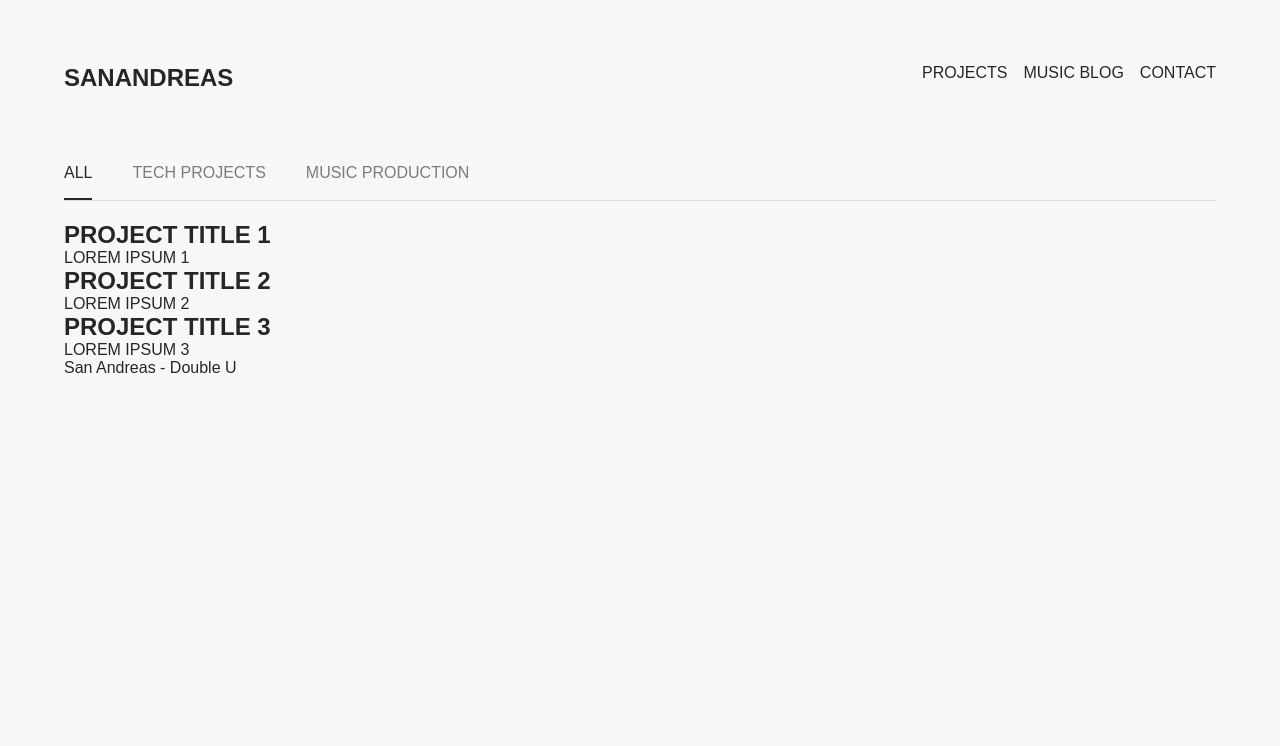
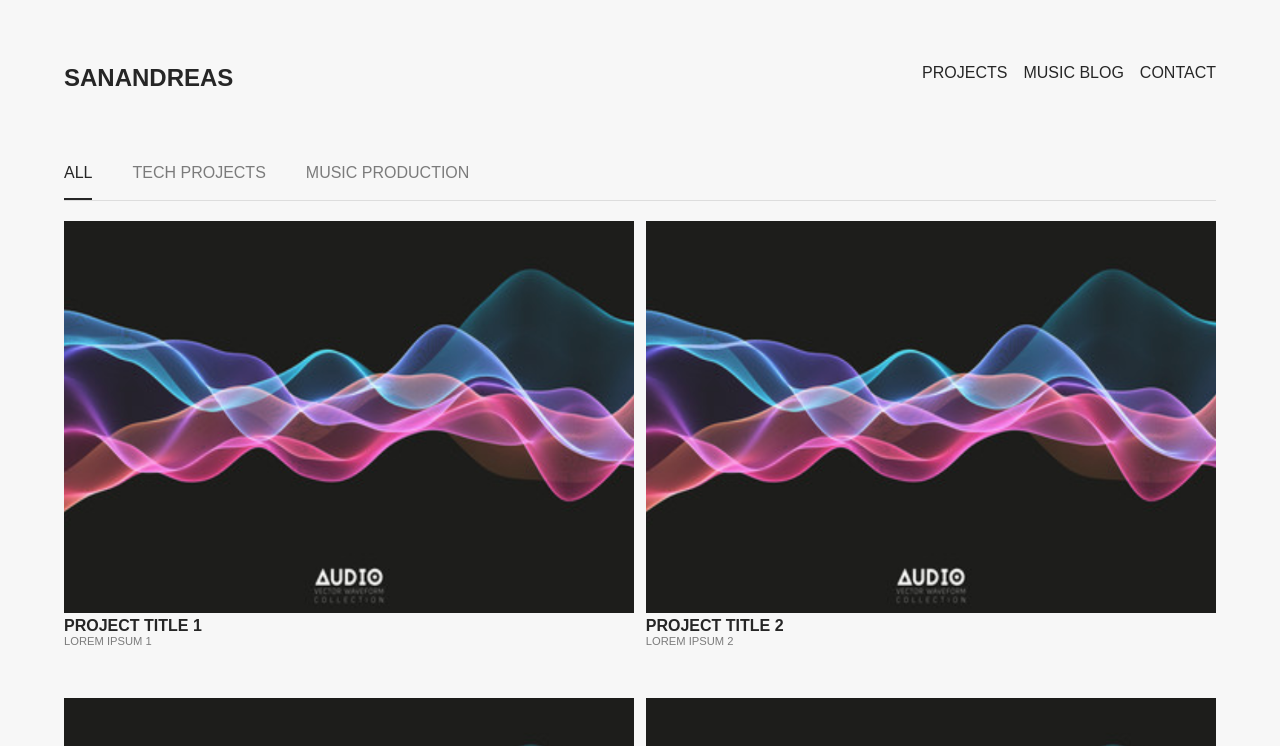
Before and after one commit to EmmAnders/sanandreas-audio-engineer, a React (Create React App) app: page /projects in a window 1280 px wide. Shown: the top 746 px of the page. Built offline with nearby package versions, Linux system fonts and the light colour scheme; a web font is replaced by a local one.

Commit message:
basic card done

```diff
--- a/src/App.scss
+++ b/src/App.scss
@@ -5,7 +5,6 @@
   height: 100vh;
   margin: $page-margin;
   color: $black-text;
-  overflow-x: hidden;
 
   @include desktop-xl {
     margin: 10%;
--- /dev/null
+++ b/src/components/Card.jsx
@@ -0,0 +1,15 @@
+import "../scss/components/Card.scss";
+
+import sampleImage from "../assets/sample.png";
+
+const Card = (props) => {
+  return (
+    <div className={`cardContainer ${props.className}`} key={props.key}>
+      <img className="img" src={sampleImage} alt="" />
+      <h2>{props.title}</h2>
+      <p>{props.desc}</p>
+    </div>
+  );
+};
+
+export default Card;
--- a/src/data/MusicProductionData.js
+++ b/src/data/MusicProductionData.js
@@ -7,4 +7,11 @@ export const MusicProductionData = [
     bandcampUrl:
       "https://w.soundcloud.com/player/?url=https%3A//api.soundcloud.com/tracks/833899528&color=%23262626&auto_play=true&hide_related=false&show_comments=true&show_user=true&show_reposts=false&show_teaser=true&visual=true",
   },
+
+  {
+    id: uuidv4(),
+    title: "San Andreas - Double U",
+    bandcampUrl:
+      "https://w.soundcloud.com/player/?url=https%3A//api.soundcloud.com/tracks/833899528&color=%23262626&auto_play=true&hide_related=false&show_comments=true&show_user=true&show_reposts=false&show_teaser=true&visual=true",
+  },
 ];
--- a/src/data/TechProjectsData.js
+++ b/src/data/TechProjectsData.js
@@ -9,7 +9,7 @@ export const TechProjectsData = [
       "At vero eos et accusamus et iusto odio dignissimos ducimus qui blanditiis praesentium voluptatum deleniti atque corrupti quos dolores et quas molestias excepturi sint occaecati cupiditate non provident, similique sunt in culpa qui officia deserunt mollitia animi, id est laborum et dolorum fuga. ",
     body:
       "At vero eos et accusamus et iusto odio dignissimos ducimus qui blanditiis praesentium voluptatum deleniti atque corrupti quos dolores et quas molestias excepturi sint occaecati cupiditate non provident, similique sunt in culpa qui officia deserunt mollitia animi, id est laborum et dolorum fuga. Et harum quidem rerum facilis est et expedita distinctio. Nam libero tempore, cum soluta nobis est eligendi optio cumque nihil impedit quo minus id quod maxime placeat facere possimus, omnis voluptas assumenda est, omnis dolor repellendus. Temporibus autem quibusdam et aut officiis debitis aut rerum necessitatibus saepe eveniet ut et voluptates repudiandae sint et molestiae non recusandae. Itaque earum rerum hic tenetur a sapiente delectus, ut aut reiciendis voluptatibus maiores alias consequatur aut perferendis doloribus asperiores repellat",
-    images: [],
+    image: "",
     video: "",
   },
 
@@ -25,15 +25,5 @@ export const TechProjectsData = [
     video: "",
   },
 
-  {
-    id: uuidv4(),
-    title: "PROJECT TITLE 3",
-    descShort: "LOREM IPSUM 3",
-    summary:
-      "At vero eos et accusamus et iusto odio dignissimos ducimus qui blanditiis praesentium voluptatum deleniti atque corrupti quos dolores et quas molestias excepturi sint occaecati cupiditate non provident, similique sunt in culpa qui officia deserunt mollitia animi, id est laborum et dolorum fuga. ",
-    body:
-      "At vero eos et accusamus et iusto odio dignissimos ducimus qui blanditiis praesentium voluptatum deleniti atque corrupti quos dolores et quas molestias excepturi sint occaecati cupiditate non provident, similique sunt in culpa qui officia deserunt mollitia animi, id est laborum et dolorum fuga. Et harum quidem rerum facilis est et expedita distinctio. Nam libero tempore, cum soluta nobis est eligendi optio cumque nihil impedit quo minus id quod maxime placeat facere possimus, omnis voluptas assumenda est, omnis dolor repellendus. Temporibus autem quibusdam et aut officiis debitis aut rerum necessitatibus saepe eveniet ut et voluptates repudiandae sint et molestiae non recusandae. Itaque earum rerum hic tenetur a sapiente delectus, ut aut reiciendis voluptatibus maiores alias consequatur aut perferendis doloribus asperiores repellat",
-    images: [],
-    video: "",
-  },
+
 ];
--- a/src/index.scss
+++ b/src/index.scss
@@ -9,6 +9,7 @@
   text-decoration: none;
   list-style: none;
   color: $black-text;
+
 }
 
 html {
@@ -17,7 +18,6 @@ html {
 
 body {
   background: $bg-color-light;
-
   font-family: $primary-font;
   font-weight: 400;
   font-style: normal;
--- a/src/pages/Projects.jsx
+++ b/src/pages/Projects.jsx
@@ -1,51 +1,68 @@
 import { MusicProductionData } from "../data/MusicProductionData";
 import { TechProjectsData } from "../data/TechProjectsData";
+
 import { Tabs, Tab } from "../components/Tabs";
+import Card from "../components/Card";
+
 import "../scss/pages/Projects.scss";
 
 const Projects = () => {
   return (
-    <main className="main">
+    <main className="projects">
       <Tabs>
         <Tab label={"All"} tabName={"ALL"}>
-          <div>
+          <div className="wrapper">
             {TechProjectsData.map((data, i) => {
               return (
-                <div key={data.id}>
-                  <h2>{data.title}</h2>
-                  <p>{data.descShort}</p>
-                </div>
+                <Card
+                  key={data.id}
+                  className="item"
+                  image={data.image}
+                  title={data.title.toUpperCase()}
+                  desc={data.descShort}
+                ></Card>
               );
             })}
 
             {MusicProductionData.map((data, i) => {
               return (
-                <div key={data.id}>
-                  <p>{data.title}</p>
-                </div>
+                <Card
+                  className="item"
+                  key={data.id}
+                  title={data.title.toUpperCase()}
+                ></Card>
               );
             })}
           </div>
         </Tab>
+
         <Tab label={"Tech Projects"} tabName={"TECH PROJECTS"}>
+          <div className="wrapper">
             {TechProjectsData.map((data, i) => {
               return (
-              <div key={data.id}>
-                <h2>{data.title}</h2>
-                <p>{data.descShort}</p>
-              </div>
+                <Card
+                  className={"item"}
+                  key={data.id}
+                  title={data.title.toUpperCase()}
+                  desc={data.descShort}
+                ></Card>
               );
             })}
+          </div>
         </Tab>
 
         <Tab label={"Music Production"} tabName={"MUSIC PRODUCTION"}>
+          <div className="wrapper">
             {MusicProductionData.map((data, i) => {
               return (
-              <div key={data.id}>
-                <p>{data.title}</p>
-              </div>
+                <Card
+                  className={"item"}
+                  key={data.id}
+                  title={data.title.toUpperCase()}
+                ></Card>
               );
             })}
+          </div>
         </Tab>
       </Tabs>
     </main>
--- a/src/scss/Variables.scss
+++ b/src/scss/Variables.scss
@@ -4,10 +4,11 @@ $bg-color-light: #f7f7f7;
 $black-text: #262626;
 $white-text: #f7f7f7;
 
-$accent-color: #1BA68C;
+$accent-color: #1ba68c;
 
 $headline: 3rem;
 $paragraph: 1rem;
+$small: 0.7rem;
 
 $page-margin: 5%;
 
--- /dev/null
+++ b/src/scss/components/Card.scss
@@ -0,0 +1,24 @@
+@import "../Variables.scss";
+@import "../Mixins.scss";
+
+.cardContainer {
+  width: 99%;
+  height: 100%;
+  cursor: pointer;
+  padding-bottom: 5rem;
+
+  h2 {
+    color: $black-text;
+    font-size: $paragraph;
+  }
+
+  p {
+    color: $grey;
+    font-size: $small;
+  }
+
+  .img {
+    width: 100%;
+    height: 100%;
+  }
+}
--- a/src/scss/components/Tabs.scss
+++ b/src/scss/components/Tabs.scss
@@ -3,6 +3,7 @@
 
 .tabs__box {
   margin: 0 -20px 20px -20px;
+
 }
 
 .tabs__box:after {
--- a/src/scss/navigation/Navbar.scss
+++ b/src/scss/navigation/Navbar.scss
@@ -6,6 +6,7 @@
   display: flex;
   justify-content: space-between;
   align-items: center;
+
 
   @include tablet {
     align-items: flex-start;
@@ -32,6 +33,7 @@
     left: 0;
     font-size: $headline;
     background: $bg-color-light;
+
     a {
       margin-left: $page-margin;
     }
--- a/src/scss/pages/Home.scss
+++ b/src/scss/pages/Home.scss
@@ -2,5 +2,6 @@
 
 .home {
   height: 90vh;
+  width: 100%;
   background: lightblue;
 }
--- a/src/scss/pages/Projects.scss
+++ b/src/scss/pages/Projects.scss
@@ -1 +1,15 @@
 @import "../variables.scss";
+
+.projects {
+
+
+  .wrapper {
+    display: grid;
+    grid-template-columns: 50% 50%;
+    grid-gap: 0.5%;
+
+    .item {
+      height: 100%;
+    }
+  }
+}
```
Also changed, not shown: src/assets/sample.png (added). Lines whose indentation alone changed are shown as unchanged.
